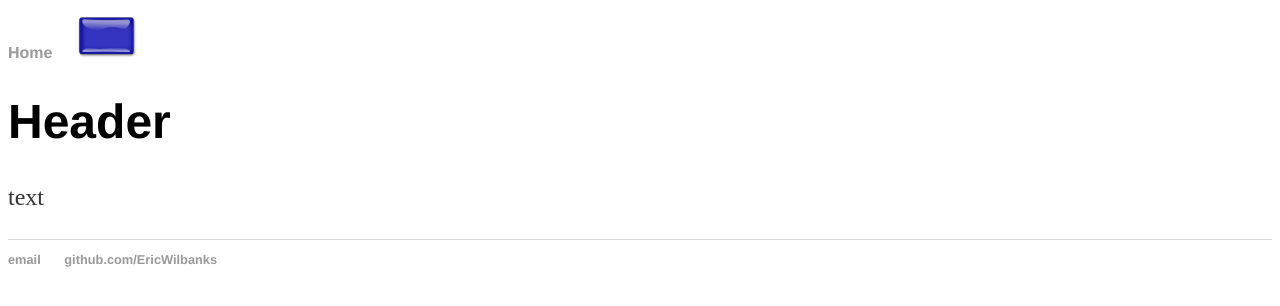
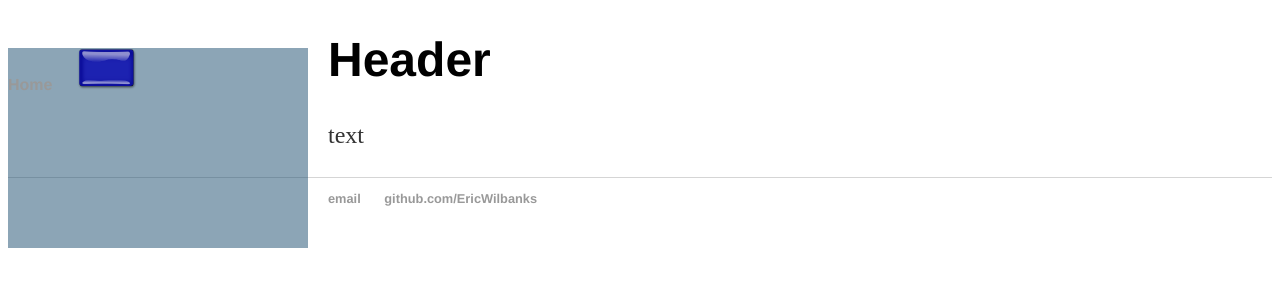
Before and after one commit to EricWilbanks/EricWilbanks.github.io, a Jekyll site: the page built from index.html, in a window 1280 px wide. Shown: the top 306 px of the page. Built offline with Jekyll 4.4.1, drawn with Linux system fonts in a browser that asks for light colours.

Commit message:
Update main.css

```diff
--- a/css/main.css
+++ b/css/main.css
@@ -1,4 +1,48 @@
-
+.slide {
+    position:relative;
+    width:300px;
+   height:200px;
+    overflow:hidden;
+    float:left;
+    margin-right:20px;
+    background-color:rgba(26,76,110,0.5)
+}
+.slide p,.slide h2 {
+    color:#fff;
+    padding:10px;
+    left:-20px;
+    top:20px;
+    position:relative
+}
+.slide p {
+    font-family:'Lato';
+    font-size:12px;
+    line-height:18px;
+    margin:0
+}
+.slide h2 {
+    font-family:'Lato';
+    font-size:20px;
+    line-height:24px;
+    margin:0;
+}
+.effect img {
+    position:absolute;
+    margin:-15px 0;
+    right:0;
+    top:0;
+    cursor:pointer;
+    -webkit-transition:top .4s ease-in-out,right .4s ease-in-out;
+    -moz-transition:top .4s ease-in-out,right .4s ease-in-out;
+    -o-transition:top .4s ease-in-out,right .4s ease-in-out;
+    transition:top .4s ease-in-out,right .4s ease-in-out
+}
+.effect img.top:hover {
+    top:-230px;
+    right:-330px;
+    padding-bottom:200px;
+    padding-left:300px
+}
 
 nav ul, footer ul {
     font-family:'Helvetica', 'Arial', 'Sans-Serif';
```
